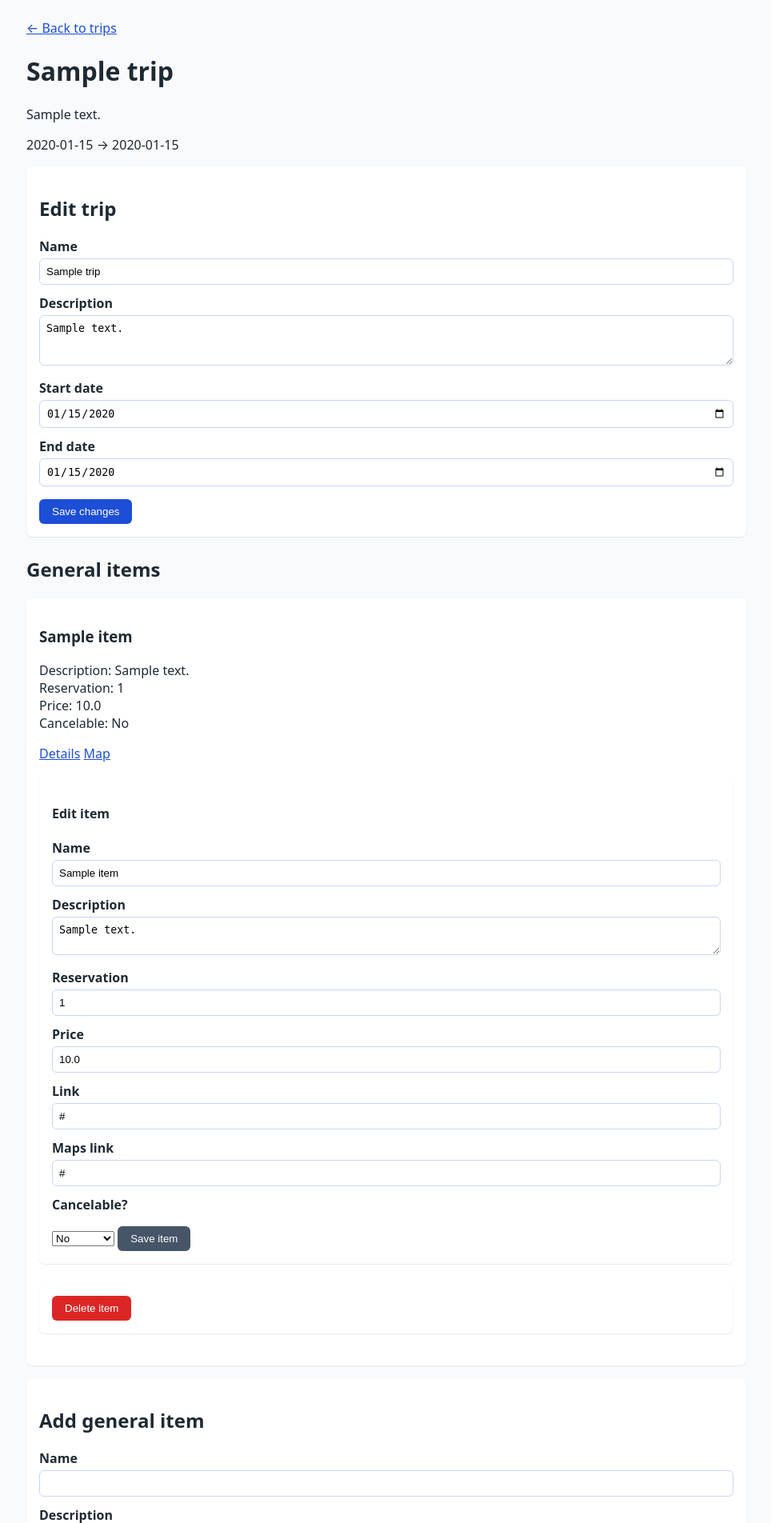
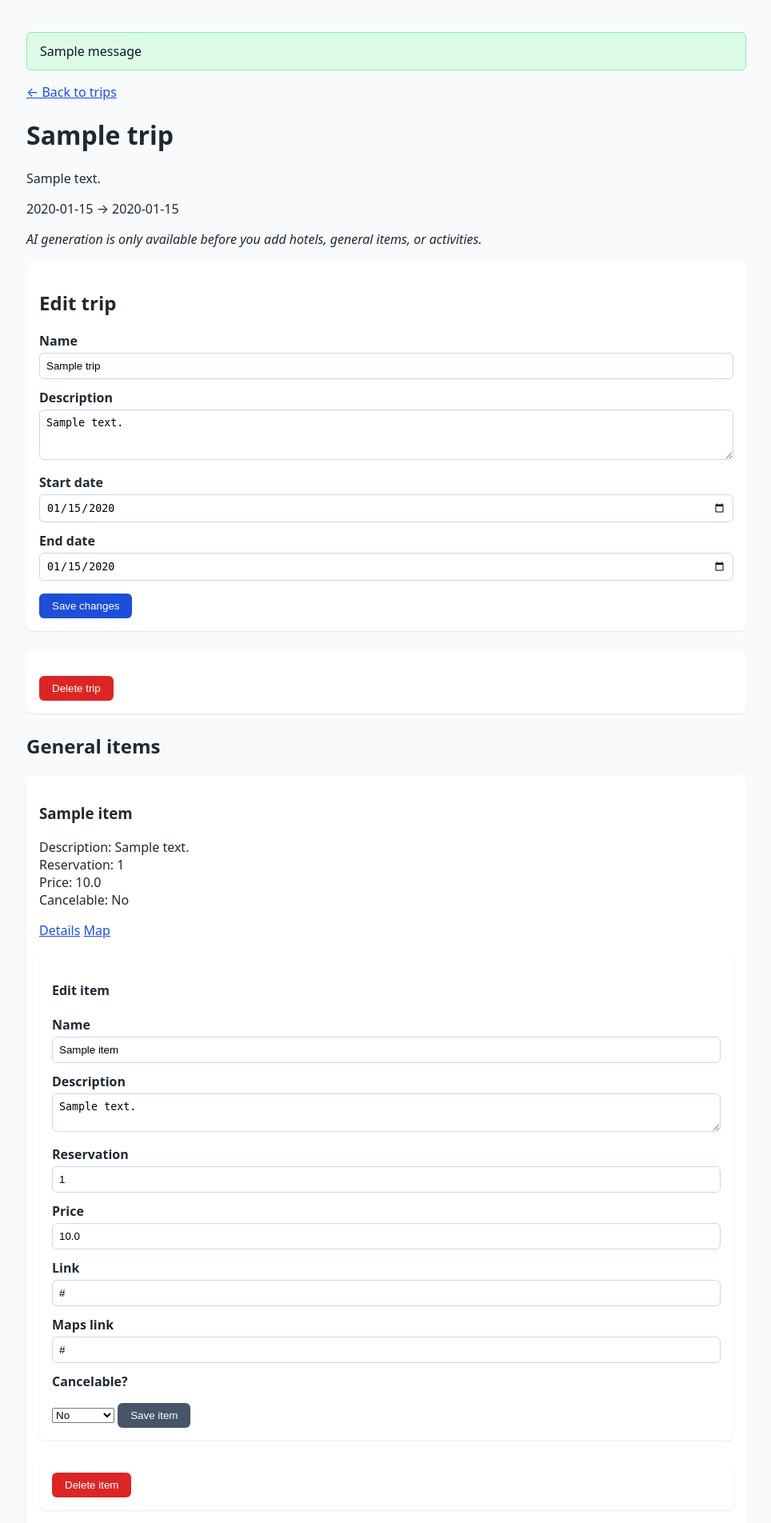
Before and after one commit to guillecanizal/trips-workspace, a Flask app: page /trips/1 in a window 1280 px wide. Shown: the part 54-1958 px from the top of the page at 80% size, without its empty margins (157-1121 px from the left). Run offline with Flask 3, Linux system fonts and the light colour scheme; tables that the repository leaves empty hold one stand-in row (values such as "Sample post"); one stand-in notice (Sample message) is shown.

Commit message:
feat: introduce AI to generate a trip

```diff
--- a/app/__init__.py
+++ b/app/__init__.py
@@ -2,6 +2,7 @@
 
 from __future__ import annotations
 
+import os
 from pathlib import Path
 from typing import Any, Dict
 
@@ -20,6 +21,7 @@ def create_app(test_config: Dict[str, Any] | None = None) -> Flask:
     default_db_path = instance_path / "trip_planner.db"
     app.config.from_mapping(
         DATABASE_URL=f"sqlite:///{default_db_path}",
+        SECRET_KEY=os.environ.get("SECRET_KEY", "dev-secret-key"),
     )
 
     if test_config:
--- a/app/models.py
+++ b/app/models.py
@@ -47,6 +47,8 @@ class Day(Base):
     trip_id: Mapped[int] = mapped_column(ForeignKey("trips.id"), nullable=False)
     date: Mapped[date | None] = mapped_column(Date, nullable=True)
     hotel_name: Mapped[str | None] = mapped_column(String(255), nullable=True)
+    hotel_location: Mapped[str | None] = mapped_column(String(255), nullable=True)
+    hotel_description: Mapped[str | None] = mapped_column(Text, nullable=True)
     hotel_reservation_id: Mapped[str | None] = mapped_column(String(255), nullable=True)
     hotel_price: Mapped[float | None] = mapped_column(Float, nullable=True)
     hotel_link: Mapped[str | None] = mapped_column(Text, nullable=True)
@@ -67,6 +69,8 @@ class Day(Base):
             "trip_id": self.trip_id,
             "date": self.date.isoformat() if self.date else None,
             "hotel_name": self.hotel_name,
+            "hotel_location": self.hotel_location,
+            "hotel_description": self.hotel_description,
             "hotel_reservation_id": self.hotel_reservation_id,
             "hotel_price": self.hotel_price,
             "hotel_link": self.hotel_link,
--- a/app/routes.py
+++ b/app/routes.py
@@ -4,11 +4,12 @@ from __future__ import annotations
 
 from datetime import date, timedelta
 
-from flask import (Blueprint, abort, current_app, jsonify, redirect,
+from flask import (Blueprint, abort, current_app, flash, jsonify, redirect,
                    render_template, request, url_for)
 from sqlalchemy import select
 
 from .models import Activity, Day, GeneralItem, Trip
+from .services.ai import AIGenerationError, generate_itinerary
 
 
 bp = Blueprint("main", __name__)
@@ -103,6 +104,87 @@ def enforce_trip_date_range(trip: Trip) -> tuple[date, date]:
     if trip.end_date < trip.start_date:
         abort(400, "Trip end date must be on or after the start date")
     return trip.start_date, trip.end_date
+
+
+def trip_is_empty(trip: Trip) -> bool:
+    if trip.general_items:
+        return False
+    for day in trip.days:
+        has_hotel_info = any(
+            [
+                day.hotel_name,
+                day.hotel_reservation_id,
+                day.hotel_price,
+                day.hotel_link,
+                day.hotel_maps_link,
+            ]
+        )
+        if has_hotel_info or day.activities:
+            return False
+    return True
+
+
+def _safe_float(value):
+    if value in (None, ""):
+        return None
+    try:
+        return float(value)
+    except (TypeError, ValueError):
+        return None
+
+
+def apply_ai_payload(session, trip: Trip, payload: dict) -> dict[str, int]:
+    summary = {"days": 0, "activities": 0, "general_items": 0}
+    day_lookup = {day.date.isoformat(): day for day in trip.days if day.date}
+
+    for day_info in payload.get("days", []) or []:
+        date_str = day_info.get("date")
+        day = day_lookup.get(date_str)
+        if not day:
+            continue
+        hotel = day_info.get("hotel") or {}
+        if hotel.get("name"):
+            day.hotel_name = hotel.get("name")
+        if hotel.get("location"):
+            day.hotel_location = hotel.get("location")
+        if hotel.get("notes") or hotel.get("description"):
+            day.hotel_description = hotel.get("notes") or hotel.get("description")
+
+        for activity_info in day_info.get("activities", []) or []:
+            name = (activity_info.get("name") or "").strip()
+            if not name:
+                continue
+            activity = Activity(
+                day=day,
+                name=name,
+                description=(
+                    activity_info.get("details")
+                    or activity_info.get("summary")
+                    or activity_info.get("description")
+                    or None
+                ),
+                price=_safe_float(activity_info.get("price")),
+            )
+            session.add(activity)
+            summary["activities"] += 1
+        summary["days"] += 1
+
+    for item in payload.get("general_items", []) or []:
+        name = (item.get("name") or "").strip()
+        if not name:
+            continue
+        general_item = GeneralItem(
+            trip=trip,
+            name=name,
+            description=item.get("description") or None,
+            reservation_id=item.get("reservation_id") or None,
+            price=_safe_float(item.get("price")),
+            link=item.get("link") or None,
+        )
+        session.add(general_item)
+        summary["general_items"] += 1
+
+    return summary
 
 
 @bp.route("/")
@@ -630,14 +712,72 @@ def view_trip_page(trip_id: int):
         )
         general_items = sorted(
             trip.general_items,
-            key=lambda item: (item.name.lower(), item.id),
+            key=lambda item: ((item.name or "").lower(), item.id),
         )
         return render_template(
             "trip_detail.html",
             trip=trip,
             days=ordered_days,
             general_items=general_items,
+            can_generate_ai=trip_is_empty(trip),
         )
+    finally:
+        session.close()
+
+
+@bp.post("/trips/<int:trip_id>/generate-ai")
+def generate_trip_ai(trip_id: int):
+    session = get_session()
+    try:
+        trip = session.get(Trip, trip_id)
+        if not trip:
+            abort(404, "Trip not found")
+
+        if not trip_is_empty(trip):
+            flash("AI generation is only available for empty trips.", "error")
+            return redirect(url_for("main.view_trip_page", trip_id=trip.id))
+
+        day_dates = sorted(day.date for day in trip.days if day.date)
+        if not day_dates:
+            flash("Trip needs dated days before generating.", "error")
+            return redirect(url_for("main.view_trip_page", trip_id=trip.id))
+
+        current_app.logger.info(
+            "AI generation requested", extra={"trip_id": trip.id, "days": len(day_dates)}
+        )
+
+        try:
+            payload, log_file = generate_itinerary(
+                trip.id,
+                trip.name,
+                trip.description,
+                day_dates,
+            )
+        except AIGenerationError as exc:
+            current_app.logger.error(
+                "AI generation failed", extra={"trip_id": trip.id, "error": str(exc)}
+            )
+            flash(f"AI generation failed: {exc}", "error")
+            return redirect(url_for("main.view_trip_page", trip_id=trip.id))
+
+        summary = apply_ai_payload(session, trip, payload)
+        session.commit()
+        current_app.logger.info(
+            "AI itinerary applied",
+            extra={
+                "trip_id": trip.id,
+                "days": summary["days"],
+                "activities": summary["activities"],
+                "general_items": summary["general_items"],
+                "log_file": str(log_file),
+            },
+        )
+        flash(
+            "AI itinerary added: "
+            f"{summary['days']} days, {summary['activities']} activities, {summary['general_items']} general items.",
+            "success",
+        )
+        return redirect(url_for("main.view_trip_page", trip_id=trip.id))
     finally:
         session.close()
 
@@ -668,6 +808,21 @@ def update_trip_page(trip_id: int):
         session.close()
 
 
+@bp.post("/trips/<int:trip_id>/delete")
+def delete_trip_page(trip_id: int):
+    session = get_session()
+    try:
+        trip = session.get(Trip, trip_id)
+        if not trip:
+            abort(404, "Trip not found")
+        session.delete(trip)
+        session.commit()
+        flash("Trip deleted.", "success")
+        return redirect(url_for("main.list_trips_page"))
+    finally:
+        session.close()
+
+
 @bp.post("/trips/<int:trip_id>/days")
 def create_day_page(trip_id: int):
     session = get_session()
@@ -680,6 +835,8 @@ def create_day_page(trip_id: int):
             trip=trip,
             date=parse_date(request.form.get("date")),
             hotel_name=optional_str(request.form.get("hotel_name")),
+            hotel_location=optional_str(request.form.get("hotel_location")),
+            hotel_description=optional_str(request.form.get("hotel_description")),
             hotel_reservation_id=optional_str(request.form.get("hotel_reservation_id")),
             hotel_price=parse_float(request.form.get("hotel_price")),
             hotel_link=optional_str(request.form.get("hotel_link")),
@@ -737,6 +894,8 @@ def update_day_page(day_id: int):
 
         day.date = parse_date(request.form.get("date"))
         day.hotel_name = optional_str(request.form.get("hotel_name"))
+        day.hotel_location = optional_str(request.form.get("hotel_location"))
+        day.hotel_description = optional_str(request.form.get("hotel_description"))
         day.hotel_reservation_id = optional_str(
             request.form.get("hotel_reservation_id")
         )
--- a/app/templates/base.html
+++ b/app/templates/base.html
@@ -124,6 +124,25 @@
       .day-panel .panel-body {
         padding-top: 0.25rem;
       }
+      .flash-container {
+        margin: 1rem auto;
+        max-width: 900px;
+      }
+      .flash {
+        padding: 0.75rem 1rem;
+        border-radius: 0.375rem;
+        margin-bottom: 0.5rem;
+        color: #0f172a;
+        background: #dbeafe;
+      }
+      .flash-success {
+        background: #dcfce7;
+        border: 1px solid #86efac;
+      }
+      .flash-error {
+        background: #fee2e2;
+        border: 1px solid #f87171;
+      }
       table {
         width: 100%;
         border-collapse: collapse;
@@ -161,6 +180,15 @@
       <strong>Trip Planner</strong>
     </header>
     <main>
+      {% with messages = get_flashed_messages(with_categories=true) %}
+        {% if messages %}
+          <div class="flash-container">
+            {% for category, message in messages %}
+              <div class="flash flash-{{ category }}">{{ message }}</div>
+            {% endfor %}
+          </div>
+        {% endif %}
+      {% endwith %}
       {% block content %}{% endblock %}
     </main>
   </body>
--- a/app/templates/trip_detail.html
+++ b/app/templates/trip_detail.html
@@ -7,6 +7,16 @@
   <p>
     {{ trip.start_date or "?" }} → {{ trip.end_date or "?" }}
   </p>
+
+  <div>
+    {% if can_generate_ai %}
+      <form method="post" action="{{ url_for('main.generate_trip_ai', trip_id=trip.id) }}">
+        <button type="submit">Generate itinerary with AI</button>
+      </form>
+    {% else %}
+      <p><em>AI generation is only available before you add hotels, general items, or activities.</em></p>
+    {% endif %}
+  </div>
 
   <form method="post">
     <h2>Edit trip</h2>
@@ -23,6 +33,10 @@
     <input id="end_date" name="end_date" type="date" value="{{ trip.end_date.isoformat() if trip.end_date else '' }}" />
 
     <button type="submit">Save changes</button>
+  </form>
+
+  <form method="post" action="{{ url_for('main.delete_trip_page', trip_id=trip.id) }}" onsubmit="return confirm('Delete this entire trip and all related data?');">
+    <button type="submit" class="danger">Delete trip</button>
   </form>
 
   <section>
@@ -129,6 +143,8 @@
                 ({{ day.hotel_price }} currency)
               {% endif %}
             </p>
+            <p>Location: {{ day.hotel_location or "-" }}</p>
+            <p>Description: {{ day.hotel_description or "-" }}</p>
             <p>
               Reservation: {{ day.hotel_reservation_id or "-" }}<br />
               Cancelable:
@@ -252,6 +268,12 @@
               <label for="day-hotel-name-{{ day.id }}">Hotel name</label>
               <input id="day-hotel-name-{{ day.id }}" name="hotel_name" value="{{ day.hotel_name or '' }}" />
 
+              <label for="day-hotel-location-{{ day.id }}">Location</label>
+              <input id="day-hotel-location-{{ day.id }}" name="hotel_location" value="{{ day.hotel_location or '' }}" />
+
+              <label for="day-hotel-description-{{ day.id }}">Description</label>
+              <textarea id="day-hotel-description-{{ day.id }}" name="hotel_description" rows="2">{{ day.hotel_description or '' }}</textarea>
+
               <label for="day-hotel-reservation-{{ day.id }}">Reservation</label>
               <input id="day-hotel-reservation-{{ day.id }}" name="hotel_reservation_id" value="{{ day.hotel_reservation_id or '' }}" />
 
@@ -302,6 +324,12 @@
     <label for="day-hotel-name">Hotel name</label>
     <input id="day-hotel-name" name="hotel_name" />
 
+    <label for="day-hotel-location">Location</label>
+    <input id="day-hotel-location" name="hotel_location" />
+
+    <label for="day-hotel-description">Description</label>
+    <textarea id="day-hotel-description" name="hotel_description" rows="2"></textarea>
+
     <label for="day-hotel-reservation">Reservation</label>
     <input id="day-hotel-reservation" name="hotel_reservation_id" />
 
--- a/requirements.txt
+++ b/requirements.txt
@@ -1,2 +1,3 @@
 Flask>=3.0.0
 SQLAlchemy>=2.0.0
+langchain-ollama>=0.1.0
```
Also changed, not shown: app/services/ai.py (added, +146 -0 lines), README.md, 1 other file.
